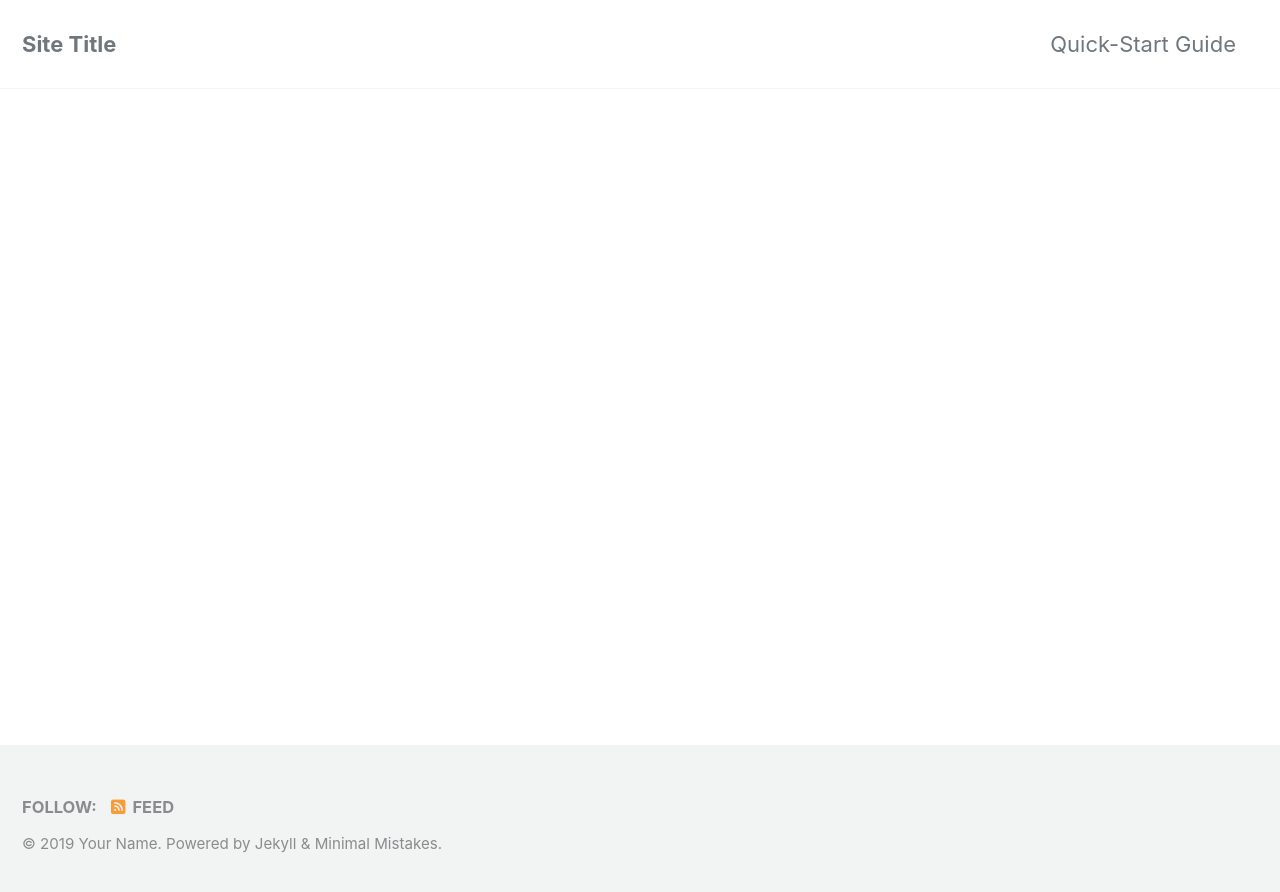
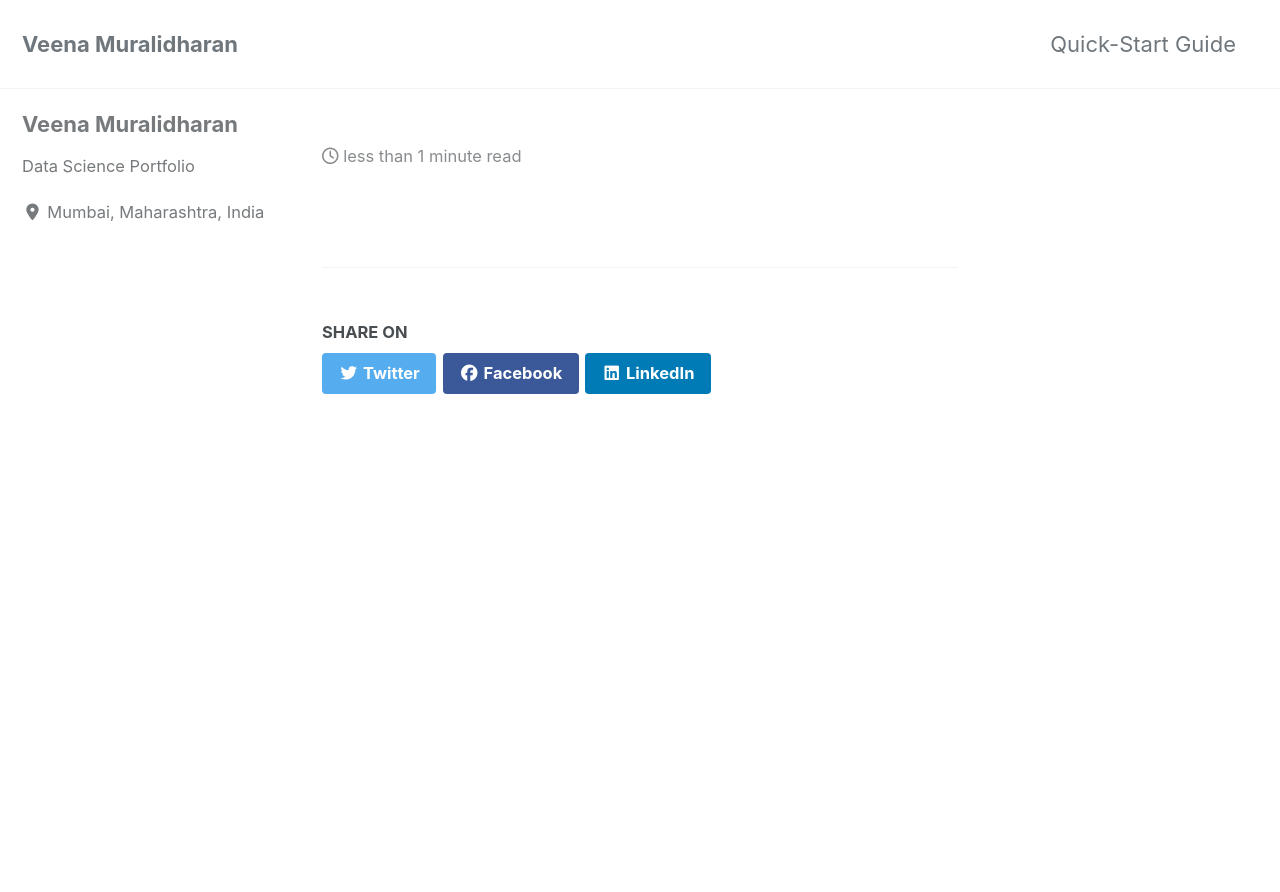
Before and after one commit to veena1486/veena1486.github.io, a Jekyll site: the page built from assets/js/readme.md, in a window 1280 px wide and 900 px high. Shown: the top 892 px of the window. Built offline with Jekyll 4.4.1, drawn with Linux system fonts in a browser that asks for light colours; cached includes are drawn as plain includes; nearby versions of some CDN libraries; our own code applies the rules of GitHub Pages for plain Markdown files; some of the changed text lies outside the part shown.

Commit message:
Update _config.yml

```diff
--- a/_config.yml
+++ b/_config.yml
@@ -16,11 +16,11 @@ minimal_mistakes_skin    : "default" # "air", "aqua", "contrast", "dark", "dirt"
 
 # Site Settings
 locale                   : "en-US"
-title                    : "Site Title"
+title                    : "Veena Muralidharan"
 title_separator          : "-"
 subtitle                 : # site tagline that appears below site title in masthead
-name                     : "Your Name"
-description              : "An amazing website."
+name                     : "Veena Muralidharan"
+description              : "Data Science Portfolio"
 url                      : # the base hostname & protocol for your site e.g. "https://mmistakes.github.io"
 baseurl                  : # the subpath of your site, e.g. "/blog"
 repository               : # GitHub username/repo-name e.g. "mmistakes/minimal-mistakes"
@@ -107,27 +107,30 @@ analytics:
 
 # Site Author
 author:
-  name             : "Your Name"
+  name             : "Veena Muralidharan"
   avatar           : # path of avatar image, e.g. "/assets/images/bio-photo.jpg"
-  bio              : "I am an **amazing** person."
-  location         : "Somewhere"
+  bio              : "Data Science Portfolio"
+  location         : "Mumbai, Maharashtra, India"
   email            :
   links:
     - label: "Email"
       icon: "fas fa-fw fa-envelope-square"
-      # url: mailto:your.name@email.com
+      # url: mailto:muralidharanveena@gmail.com
     - label: "Website"
       icon: "fas fa-fw fa-link"
-      # url: "https://your-website.com"
+      # url: "https://veenamuralidharan.wordpress.com/"
     - label: "Twitter"
       icon: "fab fa-fw fa-twitter-square"
-      # url: "https://twitter.com/"
+      # url: "https://twitter.com/@veenamural"
     - label: "Facebook"
       icon: "fab fa-fw fa-facebook-square"
       # url: "https://facebook.com/"
+    - label: "LinkedIN"
+      icon: "fab fa-fw fa-linkedin-square"
+      # url: "https://www.linkedin.com/in/veena-muralidharan-0765191b/"
     - label: "GitHub"
       icon: "fab fa-fw fa-github"
-      # url: "https://github.com/"
+      # url: "https://github.com/veena1486"
     - label: "Instagram"
       icon: "fab fa-fw fa-instagram"
       # url: "https://instagram.com/"
@@ -292,3 +295,16 @@ defaults:
       comments: # true
       share: true
       related: true
+
+
+  # _pages
+  - scope:
+      path: ""
+      type: pages
+    values:
+      layout: single
+      author_profile: true
+      read_time: true
+      comments: # true
+      share: true
+      related: true
```
